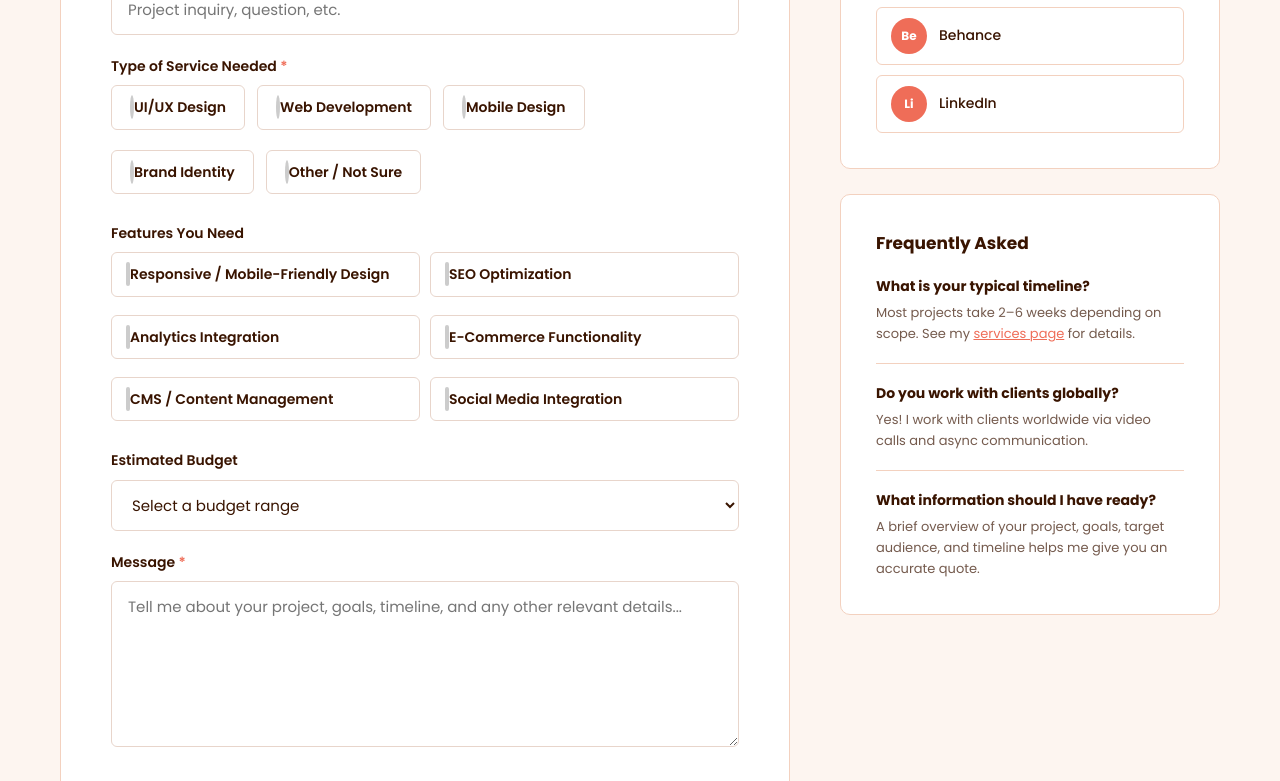
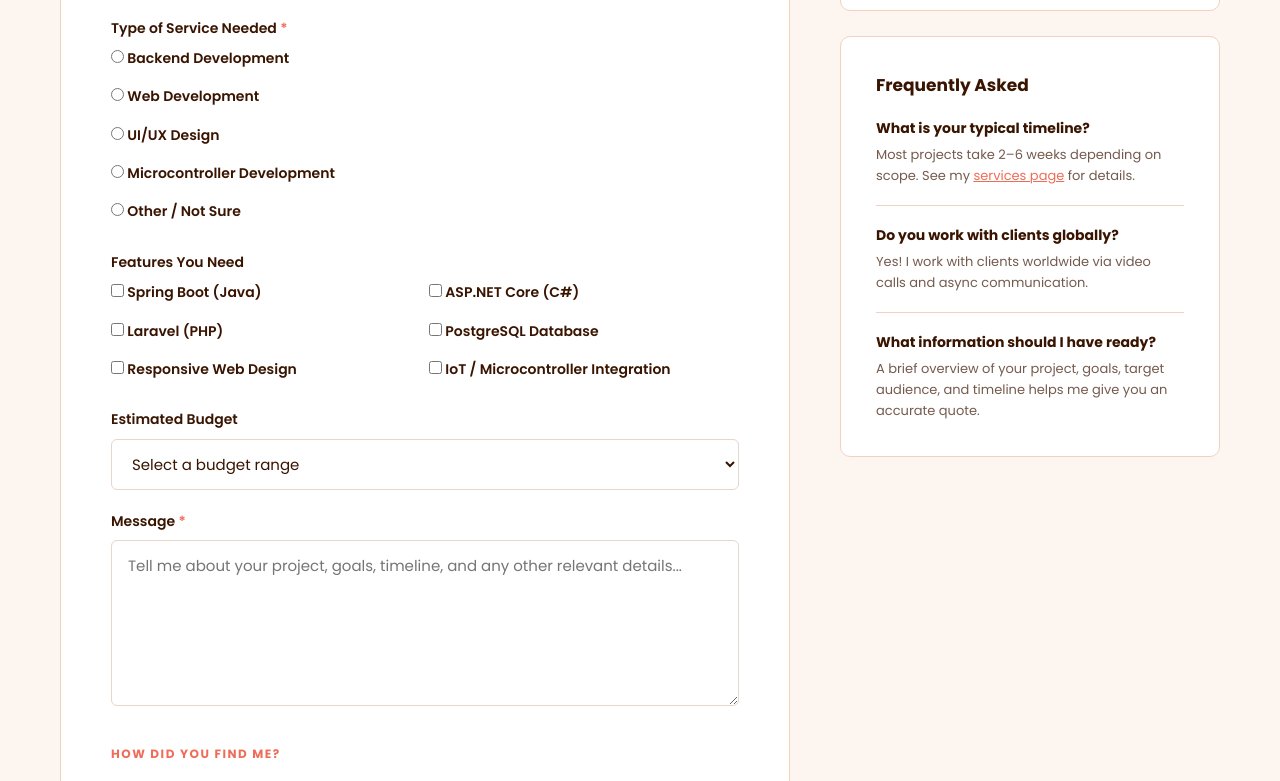
Before and after one commit to malvedajb/malvedajb.github.io, a plain HTML site: page contact.html in a window 1280 px wide. Shown: the part 1118-1899 px from the top of the page. Drawn offline with Linux system fonts and the light colour scheme.

Commit message:
fixed form layout

```diff
--- a/contact.html
+++ b/contact.html
@@ -80,28 +80,28 @@
                                 <label>Type of Service Needed <span class="required">*</span></label>
                                 <div class="radio-group">
                                     <label class="radio-label">
-                                        <input type="radio" name="service_type" value="ui_ux" required>
-                                        <span class="radio-custom"></span>
+                                        <input type="radio" name="service_type" value="backend" required>
+
+                                        Backend Development
+                                    </label>
+                                    <label class="radio-label">
+                                        <input type="radio" name="service_type" value="web_dev">
+
+                                        Web Development
+                                    </label>
+                                    <label class="radio-label">
+                                        <input type="radio" name="service_type" value="ui_ux">
+
                                         UI/UX Design
                                     </label>
                                     <label class="radio-label">
-                                        <input type="radio" name="service_type" value="web_dev">
-                                        <span class="radio-custom"></span>
-                                        Web Development
-                                    </label>
-                                    <label class="radio-label">
-                                        <input type="radio" name="service_type" value="mobile">
-                                        <span class="radio-custom"></span>
-                                        Mobile Design
-                                    </label>
-                                    <label class="radio-label">
-                                        <input type="radio" name="service_type" value="branding">
-                                        <span class="radio-custom"></span>
-                                        Brand Identity
+                                        <input type="radio" name="service_type" value="microcontroller">
+
+                                        Microcontroller Development
                                     </label>
                                     <label class="radio-label">
                                         <input type="radio" name="service_type" value="other">
-                                        <span class="radio-custom"></span>
+
                                         Other / Not Sure
                                     </label>
                                 </div>
@@ -111,34 +111,34 @@
                                 <label>Features You Need</label>
                                 <div class="checkbox-group">
                                     <label class="checkbox-label">
-                                        <input type="checkbox" name="features" value="responsive">
-                                        <span class="checkbox-custom"></span>
-                                        Responsive / Mobile-Friendly Design
+                                        <input type="checkbox" name="features" value="spring_boot">
+
+                                        Spring Boot (Java)
                                     </label>
                                     <label class="checkbox-label">
-                                        <input type="checkbox" name="features" value="seo">
-                                        <span class="checkbox-custom"></span>
-                                        SEO Optimization
+                                        <input type="checkbox" name="features" value="aspnet">
+
+                                        ASP.NET Core (C#)
                                     </label>
                                     <label class="checkbox-label">
-                                        <input type="checkbox" name="features" value="analytics">
-                                        <span class="checkbox-custom"></span>
-                                        Analytics Integration
+                                        <input type="checkbox" name="features" value="laravel">
+
+                                        Laravel (PHP)
                                     </label>
                                     <label class="checkbox-label">
-                                        <input type="checkbox" name="features" value="ecommerce">
-                                        <span class="checkbox-custom"></span>
-                                        E-Commerce Functionality
+                                        <input type="checkbox" name="features" value="postgres">
+
+                                        PostgreSQL Database
                                     </label>
                                     <label class="checkbox-label">
-                                        <input type="checkbox" name="features" value="cms">
-                                        <span class="checkbox-custom"></span>
-                                        CMS / Content Management
+                                        <input type="checkbox" name="features" value="responsive">
+
+                                        Responsive Web Design
                                     </label>
                                     <label class="checkbox-label">
-                                        <input type="checkbox" name="features" value="social">
-                                        <span class="checkbox-custom"></span>
-                                        Social Media Integration
+                                        <input type="checkbox" name="features" value="iot">
+
+                                        IoT / Microcontroller Integration
                                     </label>
                                 </div>
                             </div>
@@ -244,19 +244,9 @@
 
                     <div class="contact-social-card">
                         <h3>Find Me Online</h3>
-                        <div class="social-links">
-                            <a href="https://dribbble.com" target="_blank" rel="noopener" class="social-link">
-                                <span class="social-icon">Dr</span>
-                                <span>Dribbble</span>
-                            </a>
-                            <a href="https://behance.net" target="_blank" rel="noopener" class="social-link">
-                                <span class="social-icon">Be</span>
-                                <span>Behance</span>
-                            </a>
-                            <a href="https://linkedin.com" target="_blank" rel="noopener" class="social-link">
-                                <span class="social-icon">Li</span>
-                                <span>LinkedIn</span>
-                            </a>
+                        <div class="footer-social">
+                            <a href="https://www.facebook.com" target="_blank" rel="noopener" title="Facebook"><i class="fab fa-facebook-f"></i></a>
+                            <a href="https://www.linkedin.com" target="_blank" rel="noopener" title="LinkedIn"><i class="fab fa-linkedin-in"></i></a>
                         </div>
                     </div>
 
--- a/css/styles.css
+++ b/css/styles.css
@@ -1093,8 +1093,9 @@ nav {
 fieldset {
     border: none;
     border-top: 1px solid var(--border-light);
-    padding: 30px 0;
-    margin-bottom: 10px;
+    padding: 30px 0 10px;
+    margin-bottom: 0;
+    min-width: 0;
 }
 
 fieldset:first-of-type {
@@ -1103,15 +1104,15 @@ fieldset:first-of-type {
 }
 
 legend {
-    font-size: 13px;
-    font-weight: 600;
+    display: block;
+    font-size: 12px;
+    font-weight: 700;
     text-transform: uppercase;
-    letter-spacing: 1px;
+    letter-spacing: 1.5px;
     color: var(--primary);
-    padding: 0 8px 0 0;
-    float: left;
+    padding: 0;
+    margin-bottom: 20px;
     width: 100%;
-    margin-bottom: 20px;
 }
 
 /* Form Rows & Groups */
@@ -1169,127 +1170,31 @@ legend {
 /* Radio Buttons */
 .radio-group {
     display: flex;
-    flex-wrap: wrap;
-    gap: 12px;
-}
-
-.radio-group-inline {
+    flex-direction: column;
     gap: 8px;
 }
 
 .radio-label {
     display: flex;
     align-items: center;
-    gap: 10px;
+    gap: 8px;
+    font-size: 14px;
     cursor: pointer;
-    font-size: 15px;
-    padding: 10px 18px;
-    border: 1.5px solid #e8d5cb;
-    border-radius: 6px;
-    transition: border-color 0.2s, background 0.2s;
-    font-weight: 400;
-}
-
-.radio-label:hover {
-    border-color: var(--primary);
-    background: #fdf0ec;
-}
-
-.radio-label input[type="radio"] {
-    position: absolute;
-    opacity: 0;
-    width: 0;
-    height: 0;
-}
-
-.radio-custom {
-    width: 18px;
-    height: 18px;
-    border: 2px solid #ccc;
-    border-radius: 50%;
-    flex-shrink: 0;
-    position: relative;
-    transition: border-color 0.2s;
-}
-
-.radio-label input[type="radio"]:checked ~ .radio-custom {
-    border-color: var(--primary);
-}
-
-.radio-label input[type="radio"]:checked ~ .radio-custom::after {
-    content: '';
-    position: absolute;
-    width: 8px;
-    height: 8px;
-    background: var(--primary);
-    border-radius: 50%;
-    top: 50%;
-    left: 50%;
-    transform: translate(-50%, -50%);
-}
-
-.radio-label input[type="radio"]:checked ~ .radio-custom + *,
-.radio-label:has(input:checked) {
-    /* visual change handled via JS */
 }
 
 /* Checkboxes */
 .checkbox-group {
     display: grid;
     grid-template-columns: repeat(2, 1fr);
-    gap: 10px;
+    gap: 8px;
 }
 
 .checkbox-label {
     display: flex;
     align-items: center;
-    gap: 10px;
+    gap: 8px;
+    font-size: 14px;
     cursor: pointer;
-    font-size: 14px;
-    font-weight: 400;
-    padding: 10px 14px;
-    border: 1.5px solid #e8d5cb;
-    border-radius: 6px;
-    transition: border-color 0.2s, background 0.2s;
-}
-
-.checkbox-label:hover {
-    border-color: var(--primary);
-    background: #fdf0ec;
-}
-
-.checkbox-label input[type="checkbox"] {
-    position: absolute;
-    opacity: 0;
-    width: 0;
-    height: 0;
-}
-
-.checkbox-custom {
-    width: 18px;
-    height: 18px;
-    border: 2px solid #ccc;
-    border-radius: 4px;
-    flex-shrink: 0;
-    position: relative;
-    transition: border-color 0.2s, background 0.2s;
-}
-
-.checkbox-label input[type="checkbox"]:checked ~ .checkbox-custom {
-    border-color: var(--primary);
-    background: var(--primary);
-}
-
-.checkbox-label input[type="checkbox"]:checked ~ .checkbox-custom::after {
-    content: '';
-    position: absolute;
-    width: 10px;
-    height: 6px;
-    border-left: 2px solid white;
-    border-bottom: 2px solid white;
-    top: 3px;
-    left: 2px;
-    transform: rotate(-45deg);
 }
 
 .form-group-consent {
@@ -1297,14 +1202,9 @@ legend {
 }
 
 .form-group-consent .checkbox-label {
-    border: none;
-    padding: 0;
     font-size: 14px;
     color: var(--text-medium);
-}
-
-.form-group-consent .checkbox-label:hover {
-    background: transparent;
+    line-height: 1.5;
 }
 
 .form-note {
```
